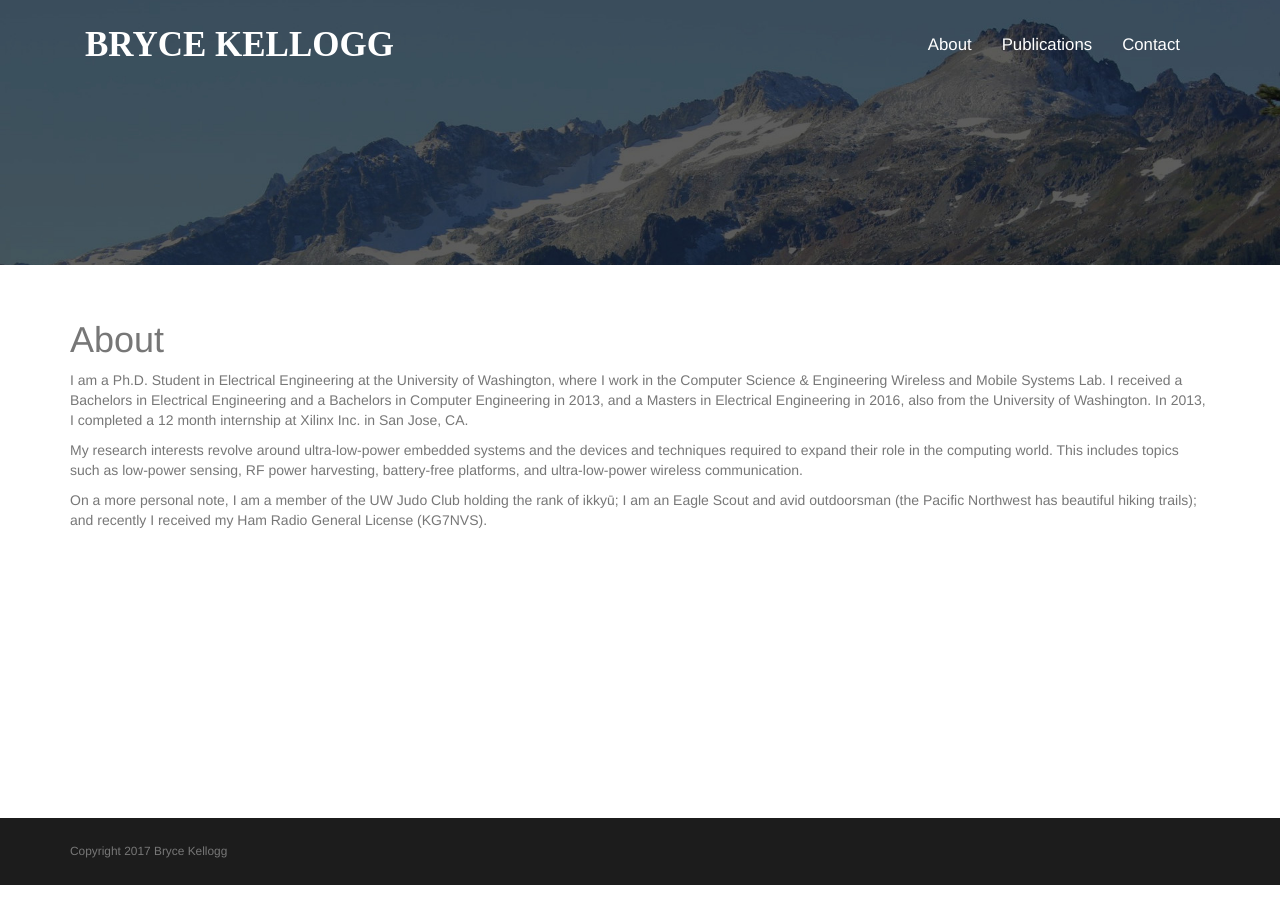
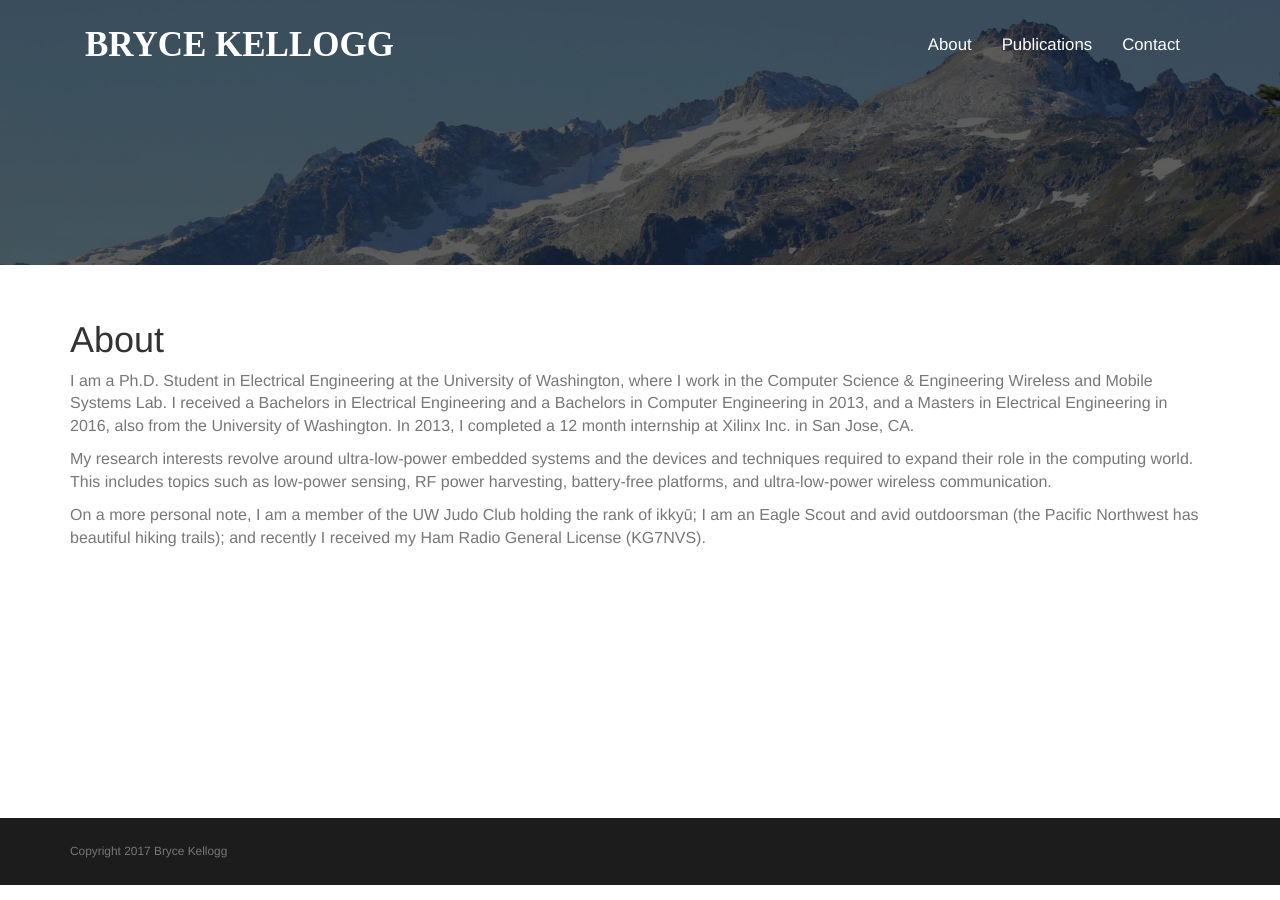
Before and after one commit to brycekellogg/BryceKellogg.com, a Jekyll site: the page built from _pages/about.md, in a window 1280 px wide. Built offline with Jekyll 4.4.1, drawn with Linux system fonts in a browser that asks for light colours; nearby versions of some CDN libraries.

Commit message:
Adjusted font size, fixed contect
Still needs footer fizes for small screens

```diff
--- a/_layouts/page.html
+++ b/_layouts/page.html
@@ -6,7 +6,7 @@ layout: default
 <article class="post">
 
   <header class="post-header">
-    <h1 class="post-title text-muted">{{ page.title | escape }}</h1>
+    <h1 class="post-title">{{ page.title | escape }}</h1>
   </header>
 
   <div class="post-content">
--- a/css/main.css
+++ b/css/main.css
@@ -1,5 +1,7 @@
 ---
 ---
+
+
 .footer {
     position: absolute;
     bottom: 0;
@@ -12,6 +14,7 @@
 
 .content {
     padding-top: 35px;
+    font-size: 16px;
 }
 
 .navbar-inverse .navbar-nav > li > a:hover, .navbar-inverse .navbar-nav > li > a:focus {
```
Also changed, not shown: _pages/contact.md (+2 -0 lines).
